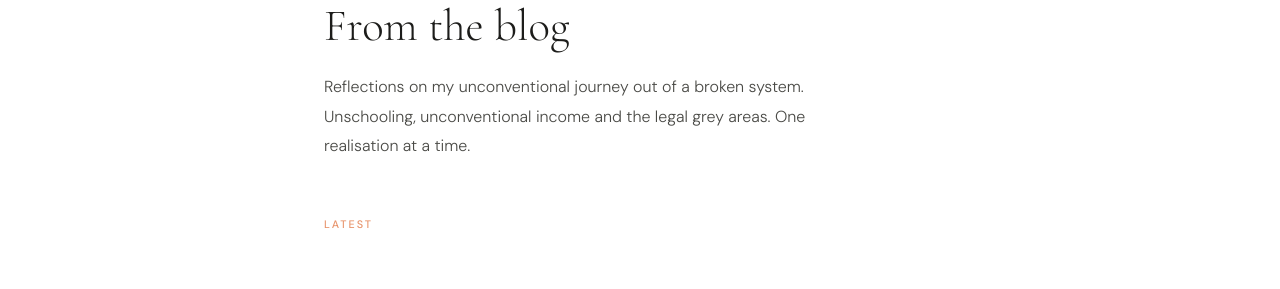
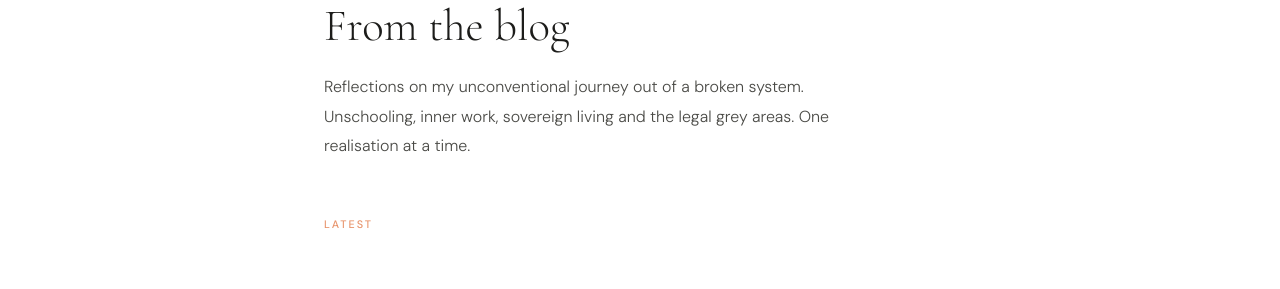
Before and after one commit to Blubell26/giuliapacciotti.com, a Jekyll site: the page built from blog/index.html, in a window 1280 px wide. Shown: the part 135-424 px from the top of the page. Built offline with Jekyll 4.4.1, drawn with Linux system fonts in a browser that asks for light colours.

Commit message:
Update index.html

```diff
--- a/blog/index.html
+++ b/blog/index.html
@@ -31,7 +31,7 @@
 <div class="topbar"><a href="/">Giulia Pacciotti</a></div>
 <div class="wrap">
 <h1 class="page-title">From the blog</h1>
-<p class="intro">Reflections on my unconventional journey out of a broken system. Unschooling, unconventional income and the legal grey areas. One realisation at a time.</p>
+<p class="intro">Reflections on my unconventional journey out of a broken system. Unschooling, inner work, sovereign living and the legal grey areas. One realisation at a time.</p>
 <span class="section-label">Latest</span>
 {% for post in site.posts %}
 <a href="{{ post.url }}" class="post-card">
```
